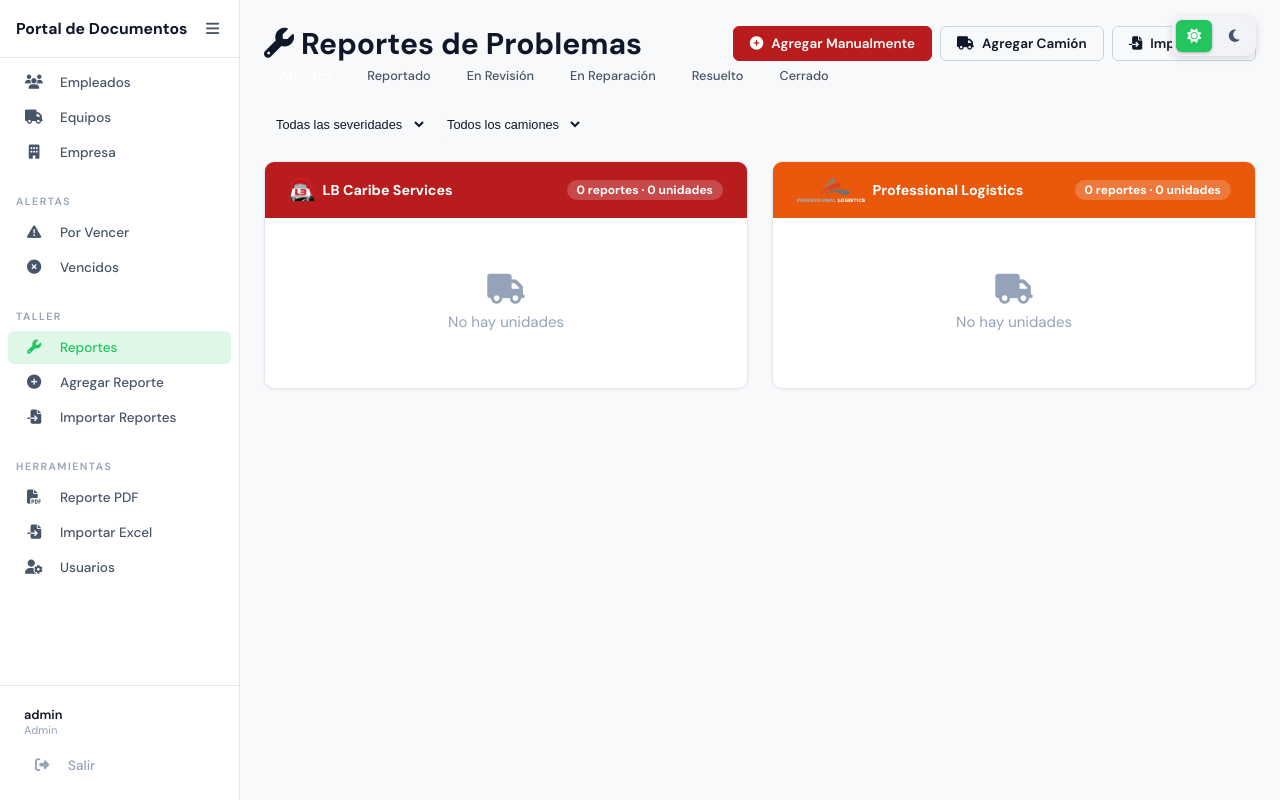
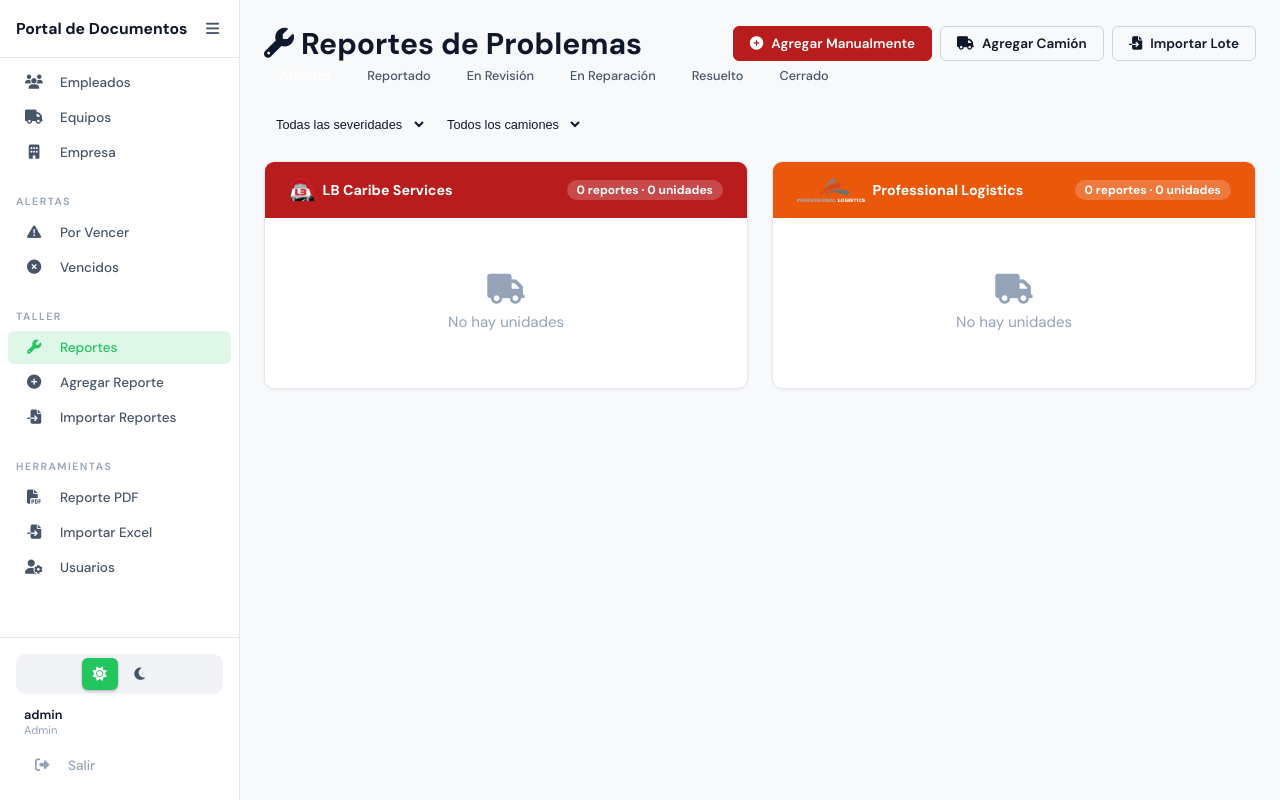
Before and after one commit to jbaranda01-tech/permit-tracker, a Flask app: page /issues/ in a window 1280 px wide. Run offline with Flask 3, Linux system fonts and the light colour scheme; a user stored in the database is signed in.

Commit message:
feat: Refactor theme toggle implementation and enhance card layout in issue details

```diff
--- a/static/css/style.css
+++ b/static/css/style.css
@@ -287,13 +287,9 @@ img { max-width: 100%; }
     box-shadow: 0 1px 3px rgba(0,0,0,0.3);
 }
 
-.theme-toggle-floating {
-    position: fixed;
-    top: var(--space-md);
-    right: var(--space-lg);
-    z-index: 1000;
-    background: var(--bg-card, var(--bg-sidebar-hover));
-    box-shadow: 0 2px 8px rgba(0,0,0,0.15);
+.theme-toggle-sidebar {
+    width: 100%;
+    justify-content: center;
 }
 
 .user-info {
@@ -761,7 +757,8 @@ img { max-width: 100%; }
     box-shadow: var(--shadow-sm);
 }
 
-.profile-card-header {
+.profile-card-header,
+.card-header {
     padding: var(--space-sm) var(--space-md);
     font-weight: 700;
     font-size: 0.85rem;
@@ -774,6 +771,10 @@ img { max-width: 100%; }
     letter-spacing: 0.5px;
     color: var(--text-secondary);
 }
+
+.card-body { padding: var(--space-md); }
+
+.card-stack { margin-top: var(--space-lg); }
 
 .profile-field {
     display: flex;
@@ -1247,7 +1248,7 @@ img { max-width: 100%; }
 
 @media (max-width: 768px) {
     .mobile-topbar { display: flex; }
-    .theme-toggle-floating { display: none; }
+    .theme-toggle-sidebar { display: none; }
 
     .sidebar {
         width: 280px;
--- a/templates/base.html
+++ b/templates/base.html
@@ -109,6 +109,14 @@
         {% endif %}
 
         <div class="sidebar-footer">
+            <div class="theme-toggle theme-toggle-sidebar">
+                <button class="theme-btn" data-theme-value="light" onclick="setTheme('light')" title="Modo Claro">
+                    <i class="fas fa-sun"></i>
+                </button>
+                <button class="theme-btn" data-theme-value="dark" onclick="setTheme('dark')" title="Modo Oscuro">
+                    <i class="fas fa-moon"></i>
+                </button>
+            </div>
             <div class="user-info">
                 <span class="user-name">{{ current_user.username }}</span>
                 <span class="user-role">{{ current_user.role }}</span>
@@ -136,14 +144,6 @@
         </div>
     </div>
 
-    <div class="theme-toggle theme-toggle-floating">
-        <button class="theme-btn" data-theme-value="light" onclick="setTheme('light')" title="Modo Claro">
-            <i class="fas fa-sun"></i>
-        </button>
-        <button class="theme-btn" data-theme-value="dark" onclick="setTheme('dark')" title="Modo Oscuro">
-            <i class="fas fa-moon"></i>
-        </button>
-    </div>
     {% endif %}
 
     <main class="{% if current_user.is_authenticated %}main-content{% else %}main-content-full{% endif %}">
```
Also changed, not shown: templates/issues/detail.html (+3 -7 lines).
